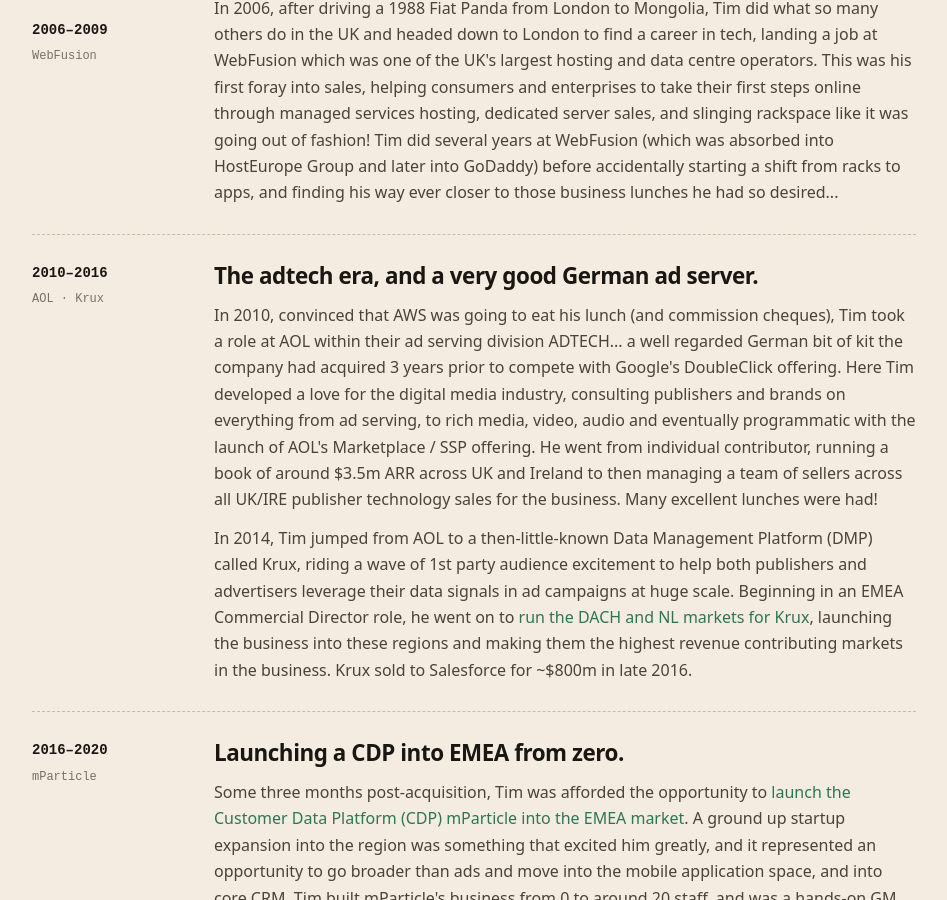
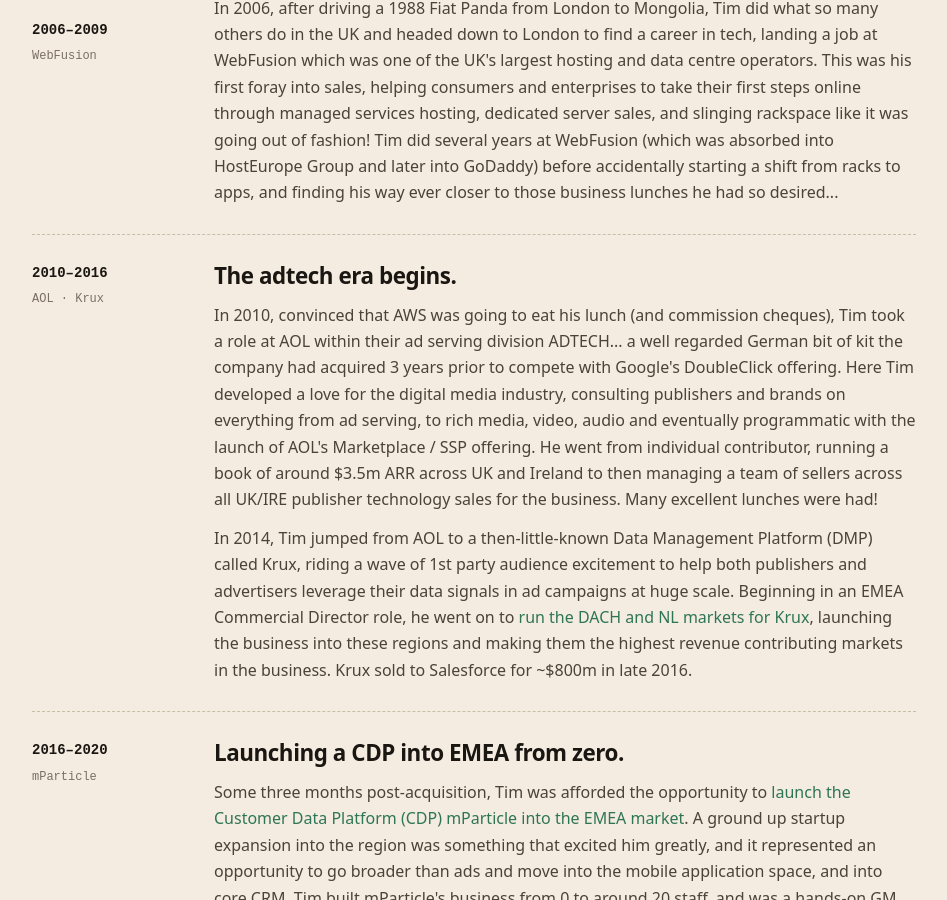
Before and after one commit to typedformiles/navvix, a Jekyll site: the page built from about.html, in a window 1280 px wide and 900 px high, scrolled down 1106 px. Shown: the whole window, without its empty margins (166-1113 px from the left). Built offline with Jekyll 4.4.1, drawn with Linux system fonts in a browser that asks for light colours.

Commit message:
Tighten 2010-2016 era heading on About page
Co-Authored-By: Claude Opus 4.7 (1M context) <noreply@anthropic.com>

```diff
--- a/about.html
+++ b/about.html
@@ -51,7 +51,7 @@ permalink: /about/
     <div class="co">AOL &middot; Krux</div>
   </div>
   <div class="body">
-    <h3>The adtech era, and a very good German ad server.</h3>
+    <h3>The adtech era begins.</h3>
     <p>In 2010, convinced that AWS was going to eat his lunch (and commission cheques), Tim took a role at AOL within their ad serving division ADTECH... a well regarded German bit of kit the company had acquired 3 years prior to compete with Google's DoubleClick offering. Here Tim developed a love for the digital media industry, consulting publishers and brands on everything from ad serving, to rich media, video, audio and eventually programmatic with the launch of AOL's Marketplace / SSP offering. He went from individual contributor, running a book of around $3.5m ARR across UK and Ireland to then managing a team of sellers across all UK/IRE publisher technology sales for the business. Many excellent lunches were had!</p>
     <p>In 2014, Tim jumped from AOL to a then-little-known Data Management Platform (DMP) called Krux, riding a wave of 1st party audience excitement to help both publishers and advertisers leverage their data signals in ad campaigns at huge scale. Beginning in an EMEA Commercial Director role, he went on to <a href="/blog/krux-opens-france-and-germany/">run the DACH and NL markets for Krux</a>, launching the business into these regions and making them the highest revenue contributing markets in the business. Krux sold to Salesforce for ~$800m in late 2016.</p>
   </div>
```
